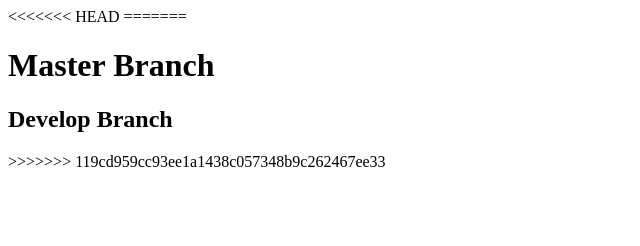
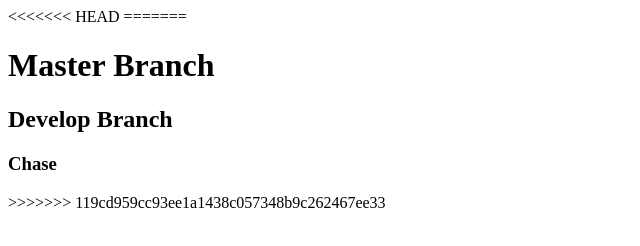
Before and after one commit to ChaseAckeret/EFA_TeamGitExcerise, a plain HTML site: page index.html in a window 1280 px wide. Shown: the whole page, without its empty margins (0-640 px from the left). Drawn offline with Linux system fonts and the light colour scheme.

Commit message:
Chase's Branch

```diff
--- a/index.html
+++ b/index.html
@@ -11,6 +11,7 @@
 <body>
     <h1>Master Branch</h1>
     <h2>Develop Branch</h2>
+    <h3>Chase</h3>
 </body>
 </html>
 >>>>>>> 119cd959cc93ee1a1438c057348b9c262467ee33
```
